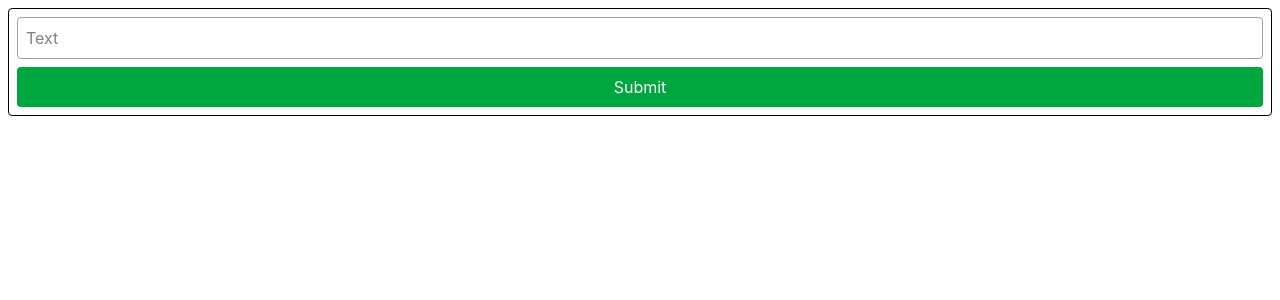
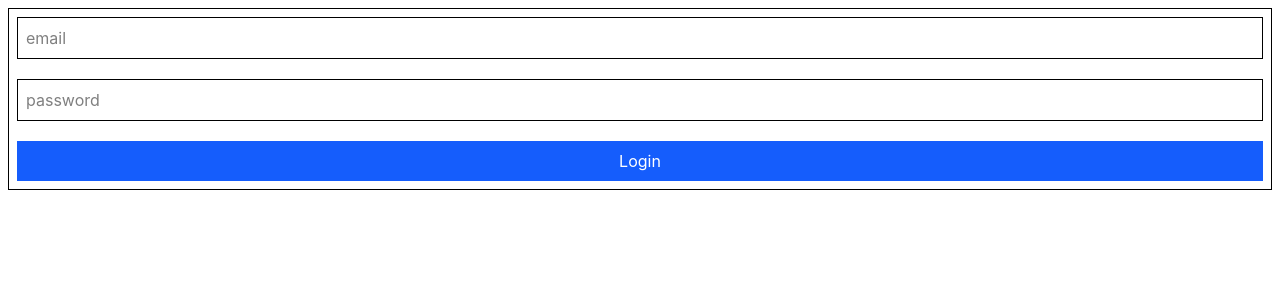
Before and after one commit to hashimmalik59/internship-preparation, a React (Vite) app in the folder react/react-fundamentals/: page / in a window 1280 px wide. Shown: the top 300 px of the page. Built offline with nearby package versions, Linux system fonts and the light colour scheme.

Commit message:
First server creation in express.js

```diff
--- a/react/react-fundamentals/src/App.jsx
+++ b/react/react-fundamentals/src/App.jsx
@@ -1,9 +1,9 @@
-import OnSubmit from "./form-controlled-inputs/OnSubmit";
+import FormValidator from "./form-controlled-inputs/FormValidator";
 
 const App = () => {
   return (
     <div>
-      <OnSubmit />
+      <FormValidator />
     </div>
   );
 };
--- /dev/null
+++ b/react/react-fundamentals/src/express/server.js
@@ -0,0 +1,11 @@
+import express from "express";
+
+const app = express();
+
+const port = 5555;
+
+app.get("/", (req, res) => {
+  res.send("Hello Express");
+});
+
+app.listen(port, () => console.log("Server is started"));
--- /dev/null
+++ b/react/react-fundamentals/src/form-controlled-inputs/FormValidator.jsx
@@ -0,0 +1,23 @@
+import { useState } from "react";
+
+const FormValidator = () => {
+  return (
+    <div>
+      <form className="border flex flex-col justify-center gap-5 m-2 p-2">
+        <input type="email" placeholder="email" className="border w-full p-2" />
+        <input
+          type="password"
+          placeholder="password"
+          className="border w-full p-2"
+        />
+        <input
+          type="submit"
+          value="Login"
+          className="bg-blue-600 text-white p-2 w-full"
+        />
+      </form>
+    </div>
+  );
+};
+
+export default FormValidator;
```
Also changed, not shown: react/react-fundamentals/src/express/package.json (added, +16 -0 lines), 1 other file (tests, documents, lock files or other folders).
